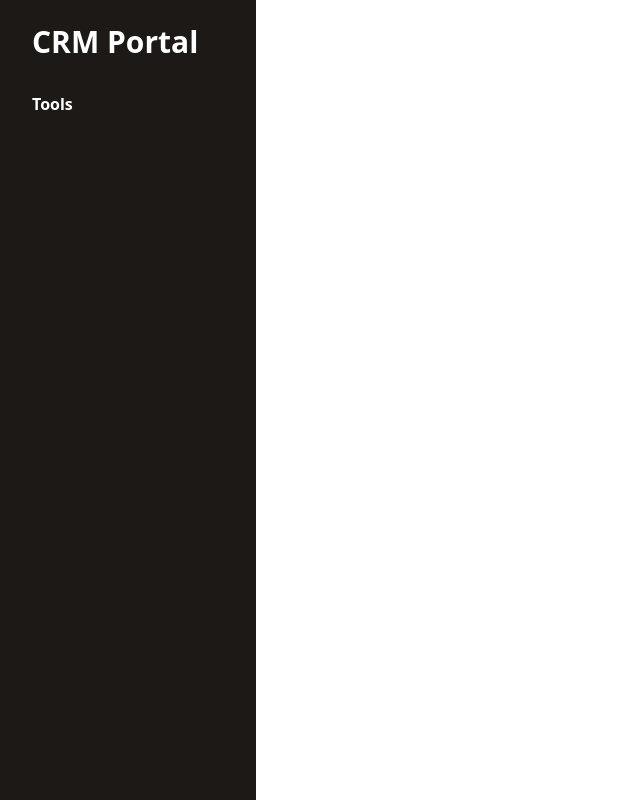
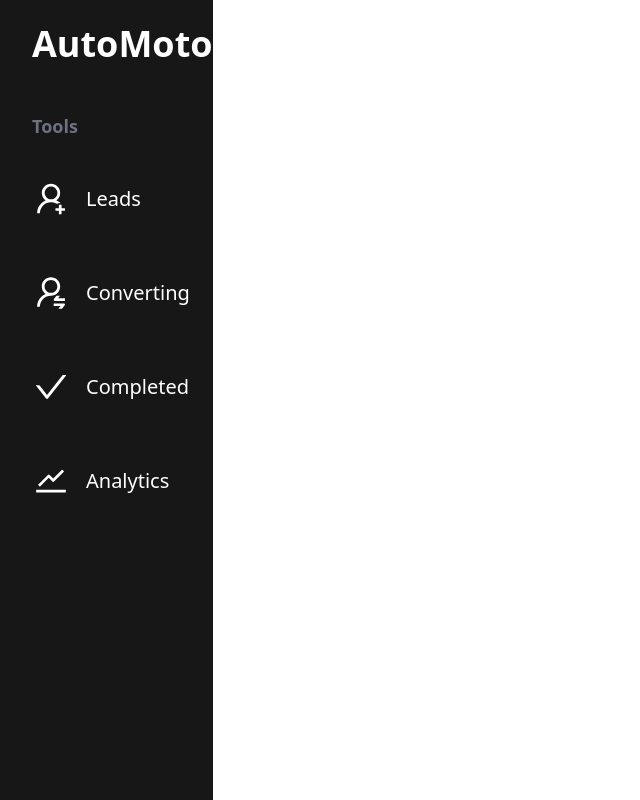
Before and after one commit to jordanglean/AutomotoCRM, a React (Create React App) app in the folder automoto-crm/: page /leads in a window 1280 px wide. Shown: the whole page, without its empty margins (0-640 px from the left). Built offline with nearby package versions, Linux system fonts and the light colour scheme.

Commit message:
Added nav menu items

```diff
--- a/automoto-crm/src/App.js
+++ b/automoto-crm/src/App.js
@@ -5,7 +5,7 @@ import Header from "./components/header/Header";
 function App() {
   return (
     <div className="h-full">
-      <Header heading="CRM Portal" />
+      <Header heading="AutoMoto" />
     </div>
   );
 }
--- a/automoto-crm/src/components/header/Header.jsx
+++ b/automoto-crm/src/components/header/Header.jsx
@@ -5,8 +5,8 @@ import HeaderNav from "../headerNav/HeaderNav";
 
 function Header({ heading }) {
   return (
-    <div className="bg-stone-900 w-1/5 h-screen p-4 pl-8">
-      <h1 className="text-3xl text-white font-bold mb-8 mt-2">{heading}</h1>
+    <div className="bg-neutral-900 w-1/6 h-screen p-4 pl-8">
+      <h1 className="text-4xl text-white font-bold mb-12 mt-2">{heading}</h1>
       <div>
         <HeaderNav heading="Tools" />
       </div>
--- a/automoto-crm/src/components/headerNav/HeaderNav.jsx
+++ b/automoto-crm/src/components/headerNav/HeaderNav.jsx
@@ -1,16 +1,21 @@
 import React from "react";
 import PropType from "prop-types";
+// Components
+import HeaderNavItem from "../headerNavItem/HeaderNavItem";
 
 function HeaderNav({ heading }) {
   return (
     <div className="flex-col">
       {/* Heading */}
-      <div>
-        <h3 className="text-md text-white font-semibold">{heading}</h3>
+      <div className="mb-6">
+        <h3 className="text-lg text-gray-500 font-semibold">{heading}</h3>
       </div>
       {/* Nav Items */}
       <div>
-
+        <HeaderNavItem iconName="AiOutlineUserAdd" itemName="Leads" />
+        <HeaderNavItem iconName="AiOutlineUserSwitch" itemName="Converting" />
+        <HeaderNavItem iconName="AiOutlineCheck" itemName="Completed" />
+        <HeaderNavItem iconName="AiOutlineStock" itemName="Analytics" />
       </div>
     </div>
   );
--- a/automoto-crm/src/components/headerNavItem/headerNavItem.jsx
+++ b/automoto-crm/src/components/headerNavItem/headerNavItem.jsx
@@ -1,20 +1,50 @@
 import React from "react";
 import PropType from "prop-types";
 // Icons
-import { AiOutlineUserAdd, AiOutlineUserSwitch } from "react-icons/ai";
-import { FiUserCheck } from "react-icons/fi";
+import {
+  AiOutlineUserAdd,
+  AiOutlineUserSwitch,
+  AiOutlineCheck,
+  AiOutlineStock,
+} from "react-icons/ai";
 
-function headerNavItem({ iconName }) {
+function HeaderNavItem({ itemName, iconName, iconSize, iconColor }) {
+  // Select Icon base on String name
+  const getIcon = (iconName) => {
+    switch (iconName) {
+      case "AiOutlineUserAdd":
+        return <AiOutlineUserAdd color={iconColor} size={iconSize} />;
+      case "AiOutlineUserSwitch":
+        return <AiOutlineUserSwitch color={iconColor} size={iconSize} />;
+      case "AiOutlineCheck":
+        return <AiOutlineCheck color={iconColor} size={iconSize} />;
+      case "AiOutlineStock":
+        return <AiOutlineStock color={iconColor} size={iconSize} />;
+      default:
+        return <AiOutlineUserAdd color={iconColor} size={iconSize} />;
+    }
+  };
+
   return (
-    <div className="flex-row justify-between items-center">
-      <div></div>
-      <div></div>
+    <div className="w-full flex items-center mb-6 py-4 -ml-2 rounded-xl hover:bg-gradient-to-r from-green-400 to-blue-500">
+      <div className="ml-2">{getIcon(iconName)}</div>
+      <div className="ml-4">
+        <h4 className="text-xl text-white font-medium">{itemName}</h4>
+      </div>
     </div>
   );
 }
 
-headerNavItem.propTypes = {
-  iconName: PropType.element,
+HeaderNavItem.defaultProps = {
+  iconSize: 38,
+  iconColor: "white",
 };
 
-export default headerNavItem;
+HeaderNavItem.propTypes = {
+  itemName: PropType.string.isRequired,
+  iconName: PropType.string.isRequired,
+  iconColor: PropType.string,
+  iconSize: PropType.number,
+};
+
+export default HeaderNavItem;
```
